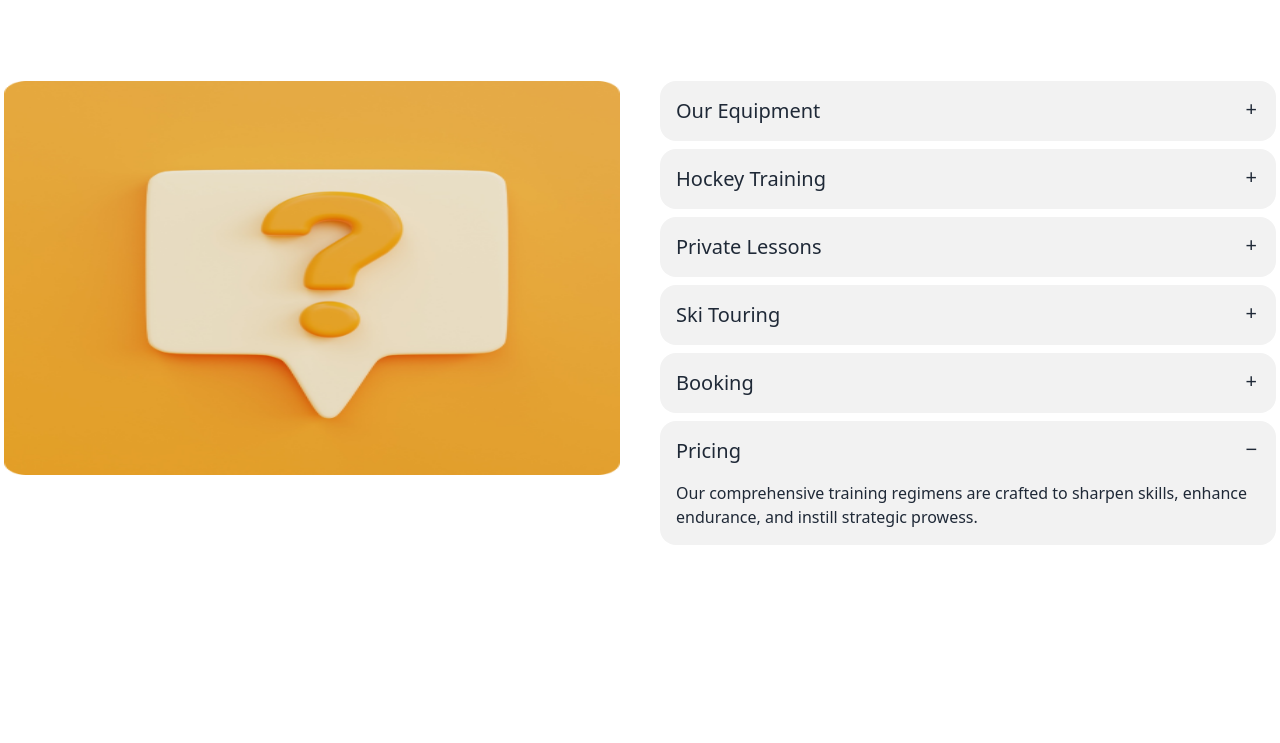
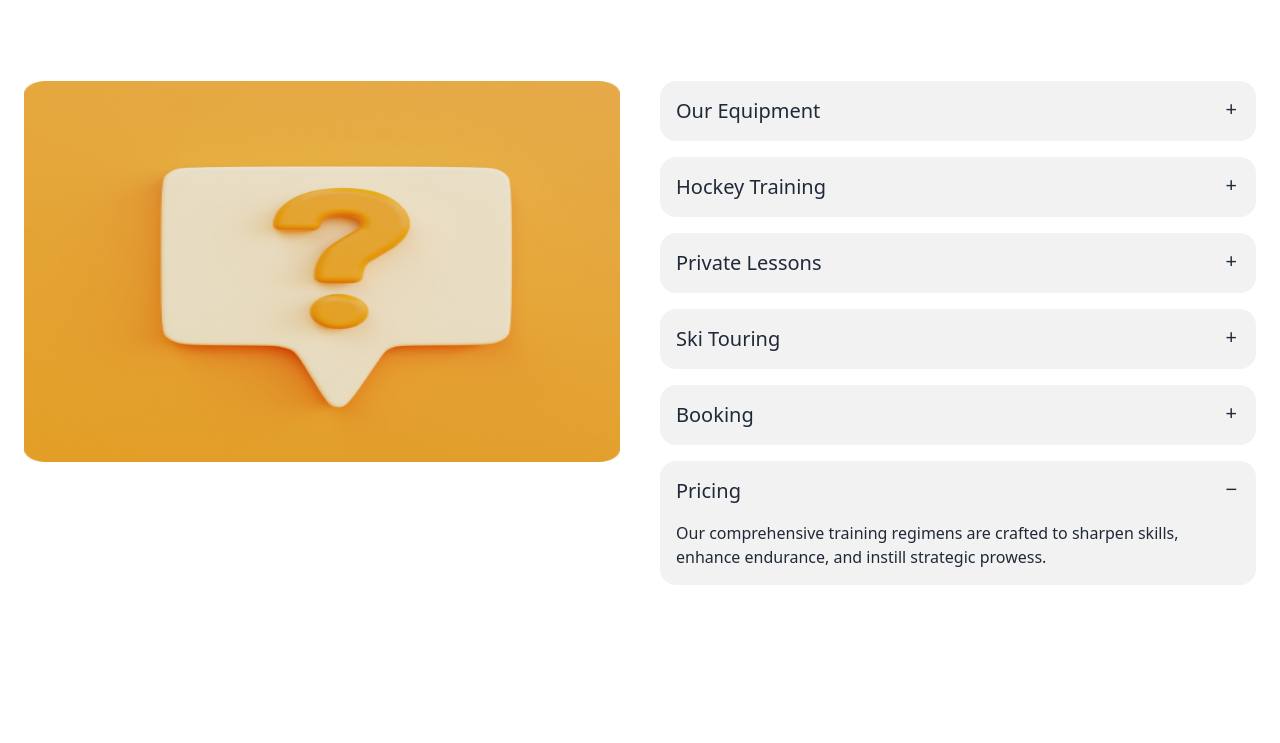
Before and after one commit to shamim-hossain008/hockeys-shamim, a plain HTML site: page Hockys/index.html in a window 1280 px wide. Shown: the part 4137-4880 px from the top of the page. Drawn offline with nearby package versions, Linux system fonts and the light colour scheme.

Commit message:
project compleated

```diff
--- a/Hockys/index.html
+++ b/Hockys/index.html
@@ -587,12 +587,12 @@
             partnership.
           </p>
         </div>
-        <div class="flex flex-col md:flex-row md:justify-around gap-10 p-1">
+        <div class="flex flex-col md:flex-row md:justify-around gap-10 m-5 p-1">
           <div class="md:w-1/2">
-            <img src="/Images/11.png" class="w-full h-3/5" alt="" />
+            <img src="/Images/11.png" class="w-full h-3/5" alt="#" />
           </div>
           <div class="md:w-1/2">
-            <div class="collapse collapse-plus mb-2 bg-base-200">
+            <div class="collapse collapse-plus mb-4 bg-base-200">
               <input type="radio" name="my-accordion-3" checked="checked" />
               <div class="collapse-title text-xl font-medium">
                 Our Equipment
@@ -604,7 +604,7 @@
                 </p>
               </div>
             </div>
-            <div class="collapse collapse-plus mb-2 bg-base-200">
+            <div class="collapse collapse-plus mb-4 bg-base-200">
               <input type="radio" name="my-accordion-3" />
               <div class="collapse-title text-xl font-medium">
                 Hockey Training
@@ -616,7 +616,7 @@
                 </p>
               </div>
             </div>
-            <div class="collapse collapse-plus mb-2 bg-base-200">
+            <div class="collapse collapse-plus mb-4 bg-base-200">
               <input type="radio" name="my-accordion-3" />
               <div class="collapse-title text-xl font-medium">
                 Private Lessons
@@ -628,7 +628,7 @@
                 </p>
               </div>
             </div>
-            <div class="collapse collapse-plus mb-2 bg-base-200">
+            <div class="collapse collapse-plus mb-4 bg-base-200">
               <input type="radio" name="my-accordion-3" checked="checked" />
               <div class="collapse-title text-xl font-medium">Ski Touring</div>
               <div class="collapse-content">
@@ -638,7 +638,7 @@
                 </p>
               </div>
             </div>
-            <div class="collapse collapse-plus mb-2 bg-base-200">
+            <div class="collapse collapse-plus mb-4 bg-base-200">
               <input type="radio" name="my-accordion-3" checked="checked" />
               <div class="collapse-title text-xl font-medium">Booking</div>
               <div class="collapse-content">
```
